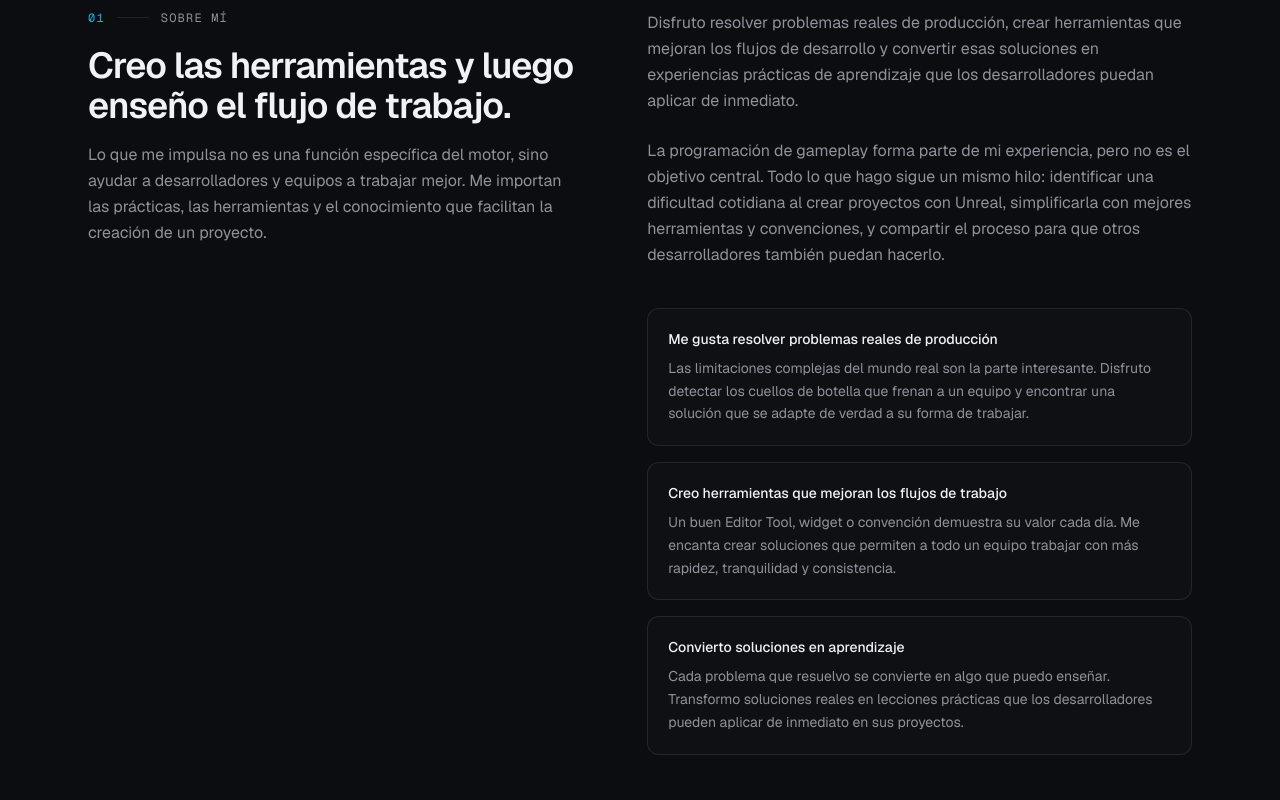
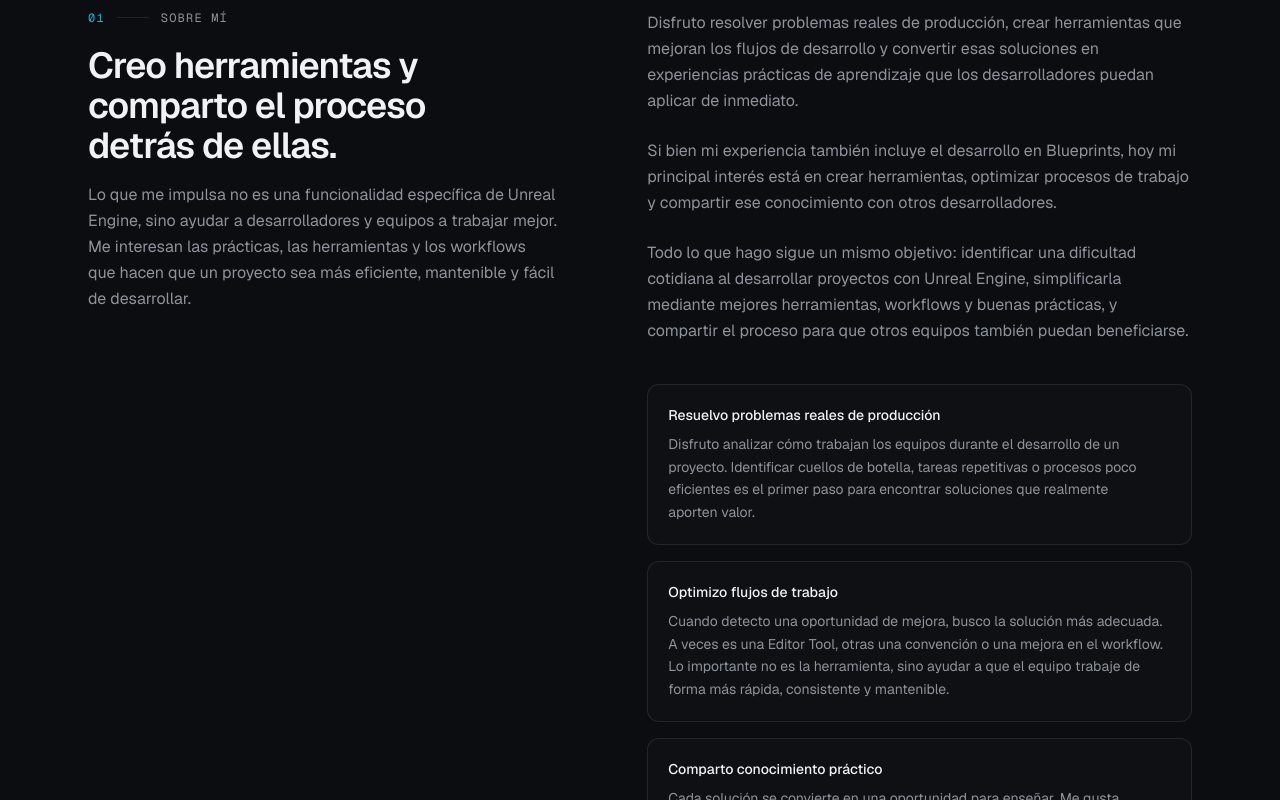
Before and after one commit to Yaquen91/olivafranco91, a Next.js app: page / in a window 1280 px wide. Shown: the part 920-1720 px from the top of the page. Built offline with nearby package versions, Linux system fonts and the light colour scheme.

Commit message:
ajustes a textos en sobre mi

```diff
--- a/components/about.tsx
+++ b/components/about.tsx
@@ -1,18 +1,19 @@
 import { SectionHeading } from './section-heading'
 
 const principles = [
-  {
-    title: 'Me gusta resolver problemas reales de producción',
-    body: 'Las limitaciones complejas del mundo real son la parte interesante. Disfruto detectar los cuellos de botella que frenan a un equipo y encontrar una solución que se adapte de verdad a su forma de trabajar.',
-  },
-  {
-    title: 'Creo herramientas que mejoran los flujos de trabajo',
-    body: 'Un buen Editor Tool, widget o convención demuestra su valor cada día. Me encanta crear soluciones que permiten a todo un equipo trabajar con más rapidez, tranquilidad y consistencia.',
-  },
-  {
-    title: 'Convierto soluciones en aprendizaje',
-    body: 'Cada problema que resuelvo se convierte en algo que puedo enseñar. Transformo soluciones reales en lecciones prácticas que los desarrolladores pueden aplicar de inmediato en sus proyectos.',
-  },
+ {
+title: 'Resuelvo problemas reales de producción',
+body: 'Disfruto analizar cómo trabajan los equipos durante el desarrollo de un proyecto. Identificar cuellos de botella, tareas repetitivas o procesos poco eficientes es el primer paso para encontrar soluciones que realmente aporten valor.'
+},
+{
+title: 'Optimizo flujos de trabajo',
+body: 'Cuando detecto una oportunidad de mejora, busco la solución más adecuada. A veces es una Editor Tool, otras una convención o una mejora en el workflow. Lo importante no es la herramienta, sino ayudar a que el equipo trabaje de forma más rápida, consistente y mantenible.'
+},
+{
+title: 'Comparto conocimiento práctico',
+body: 'Cada solución se convierte en una oportunidad para enseñar. Me gusta transformar experiencias reales de desarrollo en contenido claro y aplicable, para que otros desarrolladores puedan aprovechar ese aprendizaje en sus propios proyectos.'
+}
+
 ]
 
 export function About() {
@@ -23,8 +24,8 @@ export function About() {
           <SectionHeading
             index="01"
             eyebrow="Sobre mí"
-            title="Creo las herramientas y luego enseño el flujo de trabajo."
-            description="Lo que me impulsa no es una función específica del motor, sino ayudar a desarrolladores y equipos a trabajar mejor. Me importan las prácticas, las herramientas y el conocimiento que facilitan la creación de un proyecto."
+            title="Creo herramientas y comparto el proceso detrás de ellas."
+            description="Lo que me impulsa no es una funcionalidad específica de Unreal Engine, sino ayudar a desarrolladores y equipos a trabajar mejor. Me interesan las prácticas, las herramientas y los workflows que hacen que un proyecto sea más eficiente, mantenible y fácil de desarrollar."
           />
 
           <div className="space-y-6 text-pretty leading-relaxed text-muted-foreground">
@@ -35,12 +36,10 @@ export function About() {
               desarrolladores puedan aplicar de inmediato.
             </p>
             <p>
-              La programación de gameplay forma parte de mi experiencia, pero no
-              es el objetivo central. Todo lo que hago sigue un mismo hilo:
-              identificar una dificultad cotidiana al crear proyectos con
-              Unreal, simplificarla con mejores herramientas y convenciones, y
-              compartir el proceso para que otros desarrolladores también puedan
-              hacerlo.
+             Si bien mi experiencia también incluye el desarrollo en Blueprints, hoy mi principal interés está en crear herramientas, optimizar procesos de trabajo y compartir ese conocimiento con otros desarrolladores.
+            </p>
+            <p>
+              Todo lo que hago sigue un mismo objetivo: identificar una dificultad cotidiana al desarrollar proyectos con Unreal Engine, simplificarla mediante mejores herramientas, workflows y buenas prácticas, y compartir el proceso para que otros equipos también puedan beneficiarse.
             </p>
 
             <div className="grid gap-4 pt-4 sm:grid-cols-1">
```
